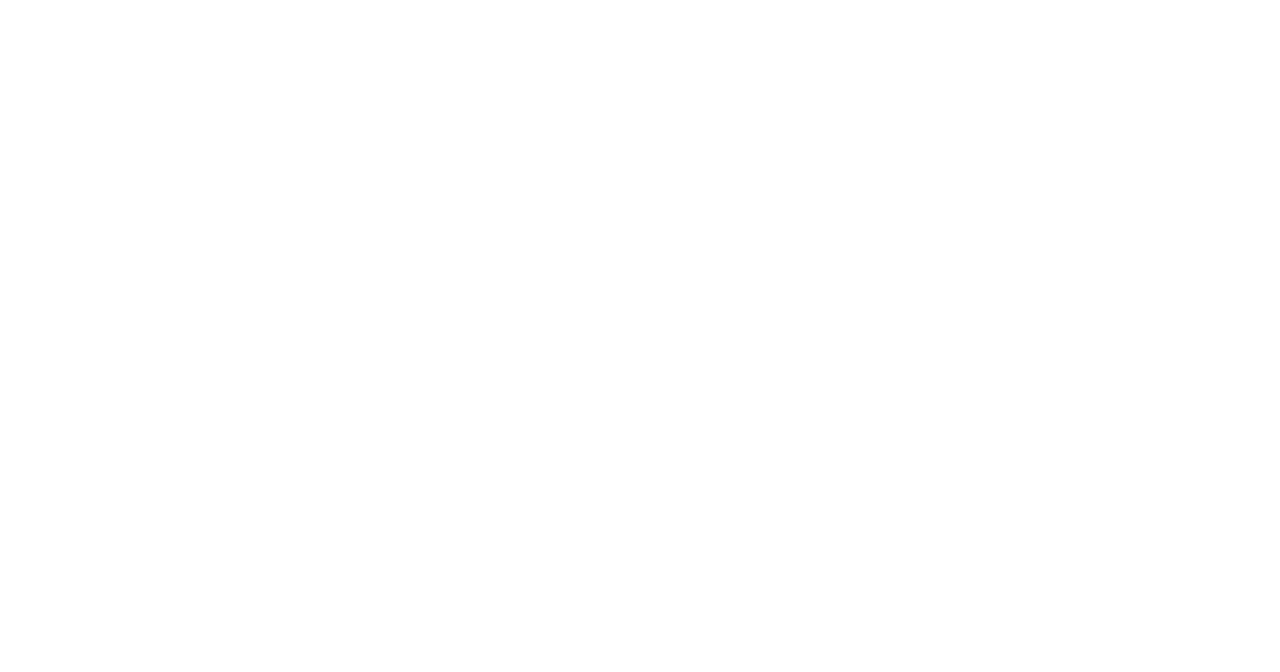
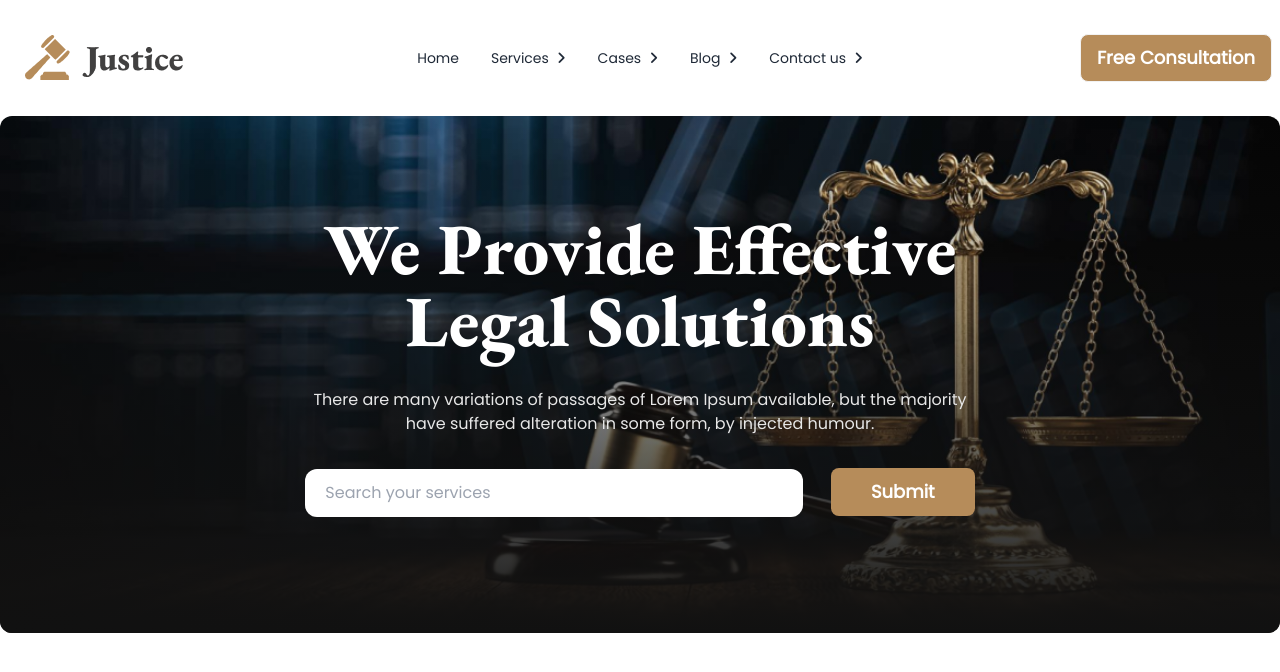
Before and after one commit to aminurjs/justice-solution, a plain HTML site: page index.html in a window 1280 px wide. Drawn offline with nearby package versions, Linux system fonts and the light colour scheme.

Commit message:
Banner area complete

```diff
--- a/index.html
+++ b/index.html
@@ -7,7 +7,7 @@
     <!-- Google font cdn  -->
     <link rel="preconnect" href="https://fonts.googleapis.com">
     <link rel="preconnect" href="https://fonts.gstatic.com" crossorigin>
-    <link href="https://fonts.googleapis.com/css2?family=Poppins:wght@400;800&display=swap" rel="stylesheet">
+    <link href="https://fonts.googleapis.com/css2?family=EB+Garamond:wght@800&family=Poppins&display=swap" rel="stylesheet">
     <!-- Font awesome cdn  -->
     <script src="https://kit.fontawesome.com/e45d5c607f.js" crossorigin="anonymous"></script>
     <!-- Tailwind css and DaisyUI cdn  -->
@@ -18,7 +18,8 @@
           theme: {
             extend: {
               colors: {
-                clifford: '#da373d',
+                'button-prime': '#B68C5A',
+                'button-hover': '#8b693e',
               }
             }
           }
@@ -28,11 +29,54 @@
         body{
             font-family: 'Poppins', sans-serif;
         }
+        .garamond{
+            font-family: 'EB Garamond', serif;
+        }
     </style>
 </head>
 <body>
-    <header>
-
+    <header class="container max-w-7xl mx-auto">
+        <div class="navbar bg-base-100 py-8">
+            <div class="navbar-start">
+              <div class="dropdown">
+                <label tabindex="0" class="btn btn-ghost lg:hidden">
+                  <svg xmlns="http://www.w3.org/2000/svg" class="h-5 w-5" fill="none" viewBox="0 0 24 24" stroke="currentColor"><path stroke-linecap="round" stroke-linejoin="round" stroke-width="2" d="M4 6h16M4 12h8m-8 6h16" /></svg>
+                </label>
+                <ul tabindex="0" class="menu menu-sm dropdown-content mt-3 z-[1] p-2 shadow bg-base-100 rounded-box w-52">
+                  <li><a href="">Home</a></li>
+                  <li><a href="">Services<i class="fa-solid fa-angle-right"></i></a></li>
+                  <li><a href="">Cases<i class="fa-solid fa-angle-right"></i></a></li>
+                  <li><a href="">Blog<i class="fa-solid fa-angle-right"></i></a></li>
+                  <li><a href="">Contact us<i class="fa-solid fa-angle-right"></i></a></li>
+                </ul>
+              </div>
+              <a class="btn btn-ghost normal-case text-xl"><img src="./images/logo2.png" alt=""></a>
+            </div>
+            <div class="navbar-center hidden lg:flex">
+              <ul class="menu menu-horizontal px-1">
+                <li><a href="">Home</a></li>
+                <li><a href="">Services<i class="fa-solid fa-angle-right"></i></a></li>
+                <li><a href="">Cases<i class="fa-solid fa-angle-right"></i></a></li>
+                <li><a href="">Blog<i class="fa-solid fa-angle-right"></i></a></li>
+                <li><a href="">Contact us<i class="fa-solid fa-angle-right"></i></a></li>
+              </ul>
+            </div>
+            <div class="navbar-end">
+              <a class="btn bg-button-prime hover:bg-button-hover text-white text-lg font-extrabold capitalize">Free Consultation</a>
+            </div>
+        </div>
+        <div class="banner bg-[url('./images/banner.png')] bg-no-repeat bg-cover bg-center rounded-xl">
+            <div class="py-24 bg-gradient-to-t from-[#111] to-transparent rounded-xl">
+                <div class="max-w-2xl mx-auto">
+                    <h1 class="garamond text-5xl md:text-7xl text-white text-center mb-6 ">We Provide Effective Legal Solutions</h1>
+                    <p class="text-base text-center text-[#e7e7e7] my-8">There are many variations of passages of Lorem Ipsum available, but the majority have suffered alteration in some form, by injected humour.</p>
+                    <div class=" text-center">
+                        <input class="w-[65%] md:w-[74%] mr-6 py-3 px-5 rounded-xl outline-none mb-5" type="text" name="search" id="search" placeholder="Search your services">
+                        <input class="btn bg-button-prime hover:bg-button-hover text-white text-lg font-extrabold capitalize border-none px-10" type="submit">
+                    </div>
+                </div>
+            </div>
+        </div>
     </header>
     <main>
 
```
